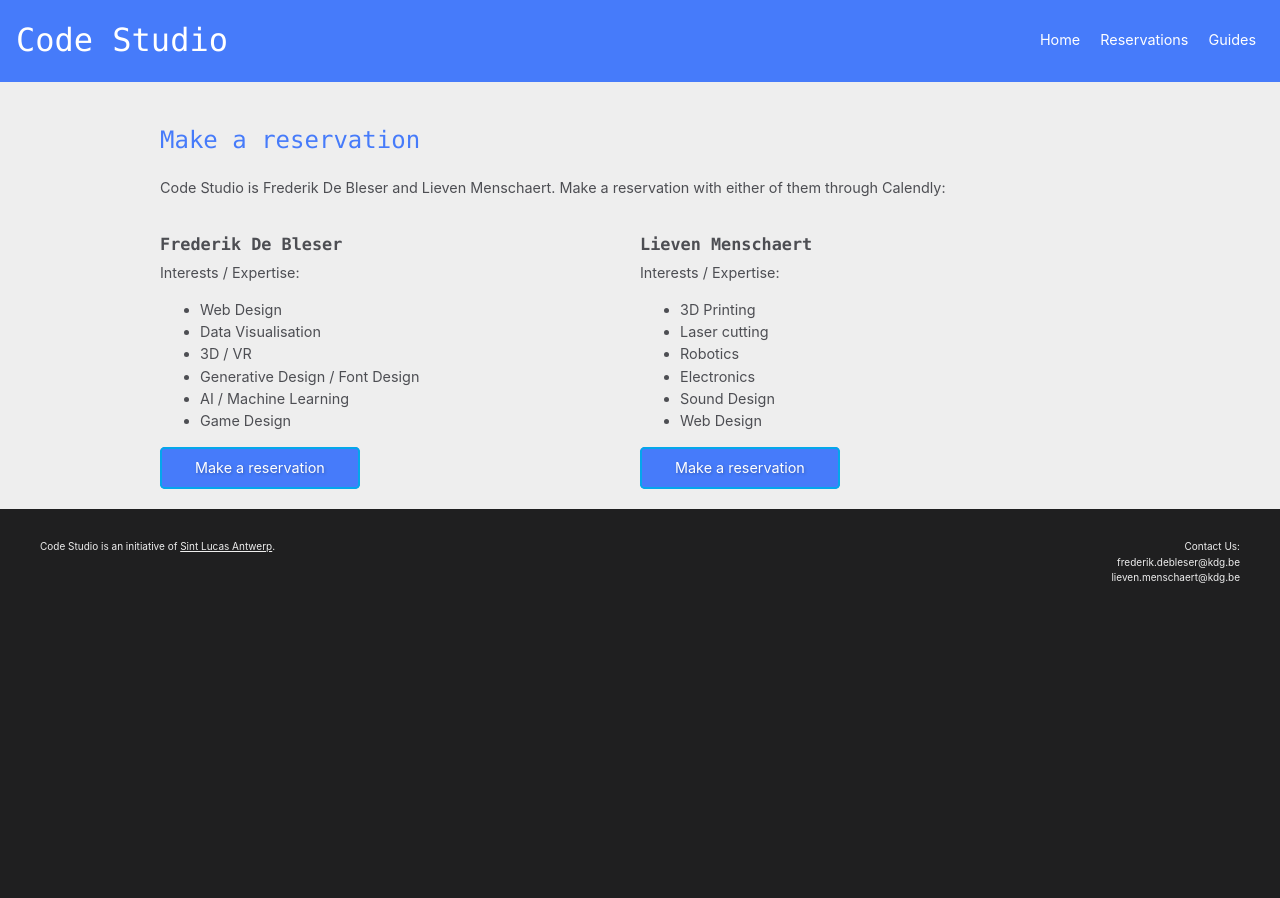
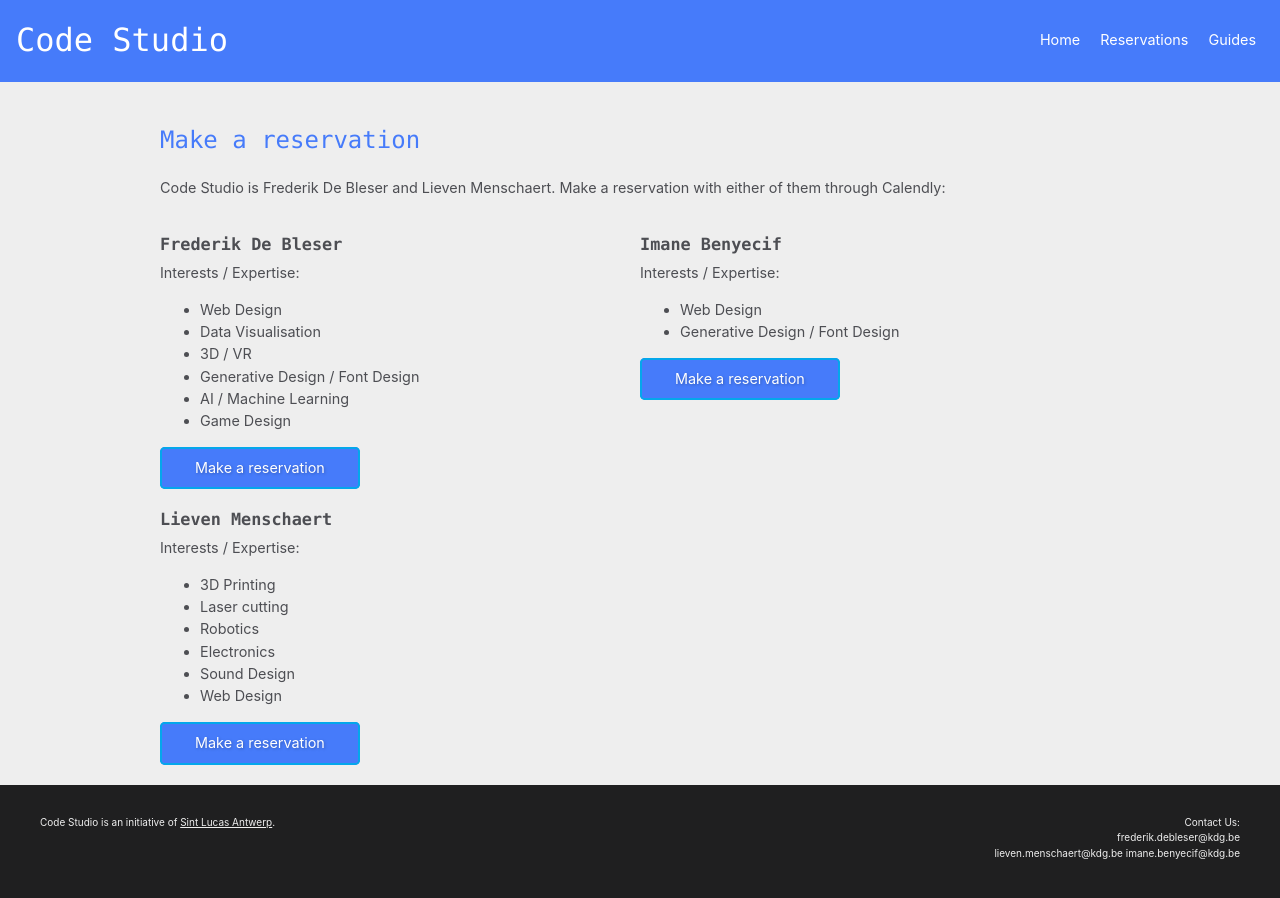
Before and after one commit to codespacehelp/website, a Jekyll site: the page built from reservations.html, in a window 1280 px wide. Built offline with Jekyll 4.4.1, drawn with Linux system fonts in a browser that asks for light colours.

Commit message:
adding Imane to reservation page

```diff
--- a/_layouts/default.html
+++ b/_layouts/default.html
@@ -23,6 +23,7 @@ layout: base
     Contact Us:<br>
     frederik.debleser@kdg.be<br>
     lieven.menschaert@kdg.be
+    imane.benyecif@kdg.be
   </div>
 </footer>
 <script>
--- a/reservations.html
+++ b/reservations.html
@@ -30,6 +30,23 @@ title: Reservaties
           >
         </div>
       </div>
+<div class="column">
+        <h3>Imane Benyecif</h3>
+        <p style="margin-top: -12px">Interests / Expertise:</p>
+        <ul>
+          <li>Web Design</li>
+          <li>Generative Design / Font Design</li>
+        </ul>
+        <div>
+          <a
+            href="https://calendly.com/imane-benyecif/code-studio"
+            class="cta__primary"
+            >Make a reservation</a
+          >
+        </div>
+      </div>
+
+
       <div class="column">
         <h3>Lieven Menschaert</h3>
         <p style="margin-top: -12px">Interests / Expertise:</p>
```
